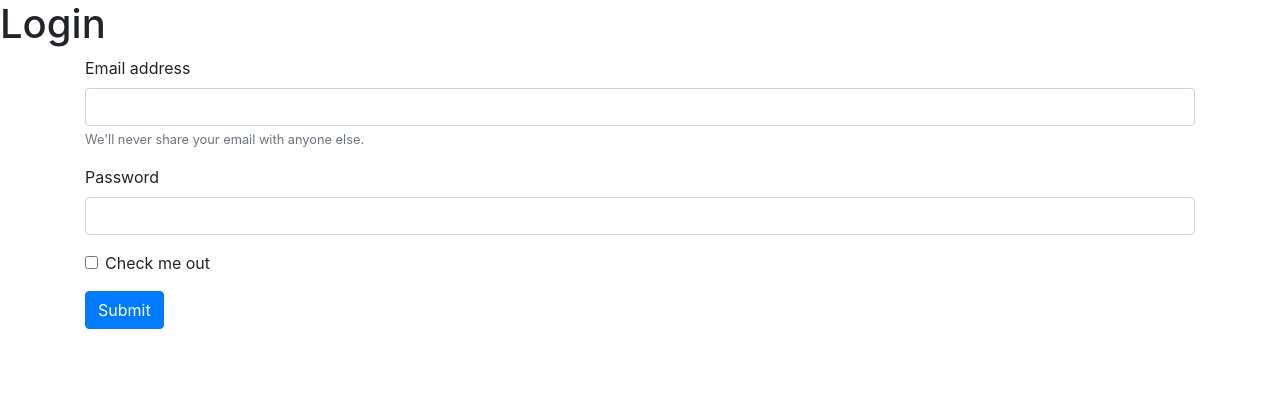
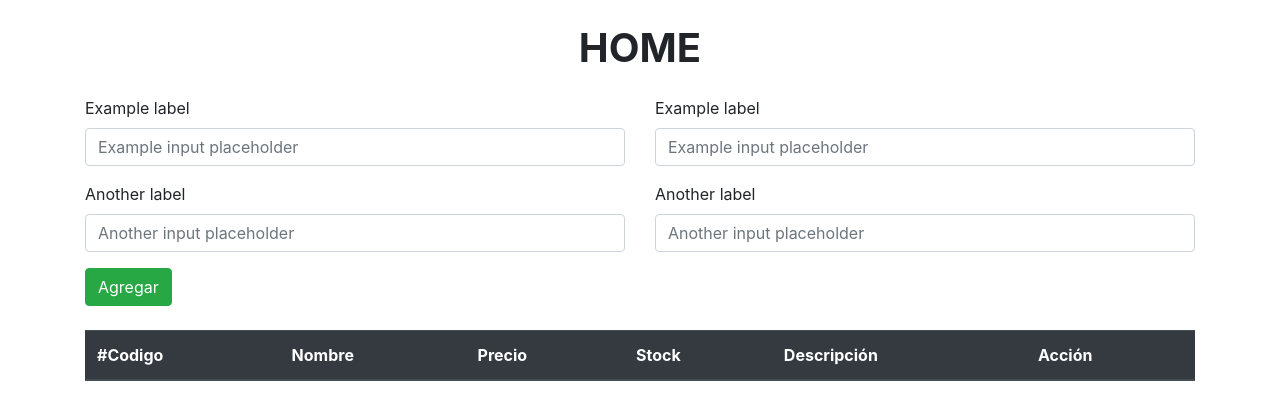
Before and after one commit to diego-034/CRUD_PHP, a PHP site: page / in a window 1280 px wide. Shown: the top 420 px of the page. Run offline with PHP 8.4, Linux system fonts and the light colour scheme; data that the repository does not hold is empty.

Commit message:
Creación de Form

```diff
--- a/Controllers/BasicController.php
+++ b/Controllers/BasicController.php
@@ -9,42 +9,11 @@ class BasicController
         $this->UserController = new UserController();
     }
 
-    public function Index()
-    {
-        try {
-            require "Views/Index.php";
-        } catch (Exception $ex) {
-            return;
-        }
-    }
-
     public function Home()
     {
         try {
             $data = $this->UserController->Read();
-            if($data != null) {
-                require "Views/Home.php";
-            } else {
-                header("Location: http://localhost:8080/CRUD_PHP/Login");
-            }
-        } catch (Exception $ex) {
-            return;
-        }
-    }
-
-    public function About()
-    {
-        try {
-            require "Views/About.php";
-        } catch (Exception $ex) {
-            return;
-        }
-    }
-
-    public function Login()
-    {
-        try {
-            require "Views/Login.php";
+            require "Views/Home.php";
         } catch (Exception $ex) {
             return;
         }
--- a/Controllers/UserController.php
+++ b/Controllers/UserController.php
@@ -3,10 +3,10 @@ require_once "Controllers/Interface/IController.php";
 require_once "Models/Conexion.php";
 class UserController implements IController{
     private Conexion $Conexion;
-    private $Consult = "SELECT * FROM Facturas";
-    private $Insert = "";
-    private $Delete = "";
-    private $Update = "";
+    private $Consult = "SELECT * FROM products";
+    private $Insert = "INSERT INTO products() VALUES()";
+    private $Delete = "DELETE products WHERE ProductId = ? ";
+    private $Update = "UPDATE products SET ";
 
     public function __construct()
     {
--- a/Router/Router.php
+++ b/Router/Router.php
@@ -16,16 +16,14 @@ class Router{
         if(isset($array[1])){
             $this->CallRoute($array[1]);
         }else{
-            $this->BasicController->Login();
+            $this->BasicController->Home();
         }
     }
 
     public function CallRoute($route){
         switch($route){
-            case "": $this->BasicController->Login(); break;
-            case "Login": $this->BasicController->Login(); break;
+            case "": $this->BasicController->Home(); break;
             case "Home": $this->BasicController->Home(); break;
-            case "About": $this->BasicController->About(); break;
             default: $this->CallRoute(""); break;
         }
     }
--- a/Views/Footer.php
+++ /dev/null
@@ -1,2 +0,0 @@
-<div class="container-fliud">
-</div>
--- /dev/null
+++ b/Views/Form.php
@@ -0,0 +1,28 @@
+<div class="container mt-4 mb-4">
+    <form>
+        <div class="row">
+            <div class="col-sm">
+                <div class="form-group">
+                    <label for="formGroupExampleInput">Example label</label>
+                    <input type="text" class="form-control" id="formGroupExampleInput" placeholder="Example input placeholder">
+                </div>
+                <div class="form-group">
+                    <label for="formGroupExampleInput2">Another label</label>
+                    <input type="text" class="form-control" id="formGroupExampleInput2" placeholder="Another input placeholder">
+                </div>
+            </div>
+            <div class="col-sm">
+                <div class="form-group">
+                    <label for="formGroupExampleInput">Example label</label>
+                    <input type="text" class="form-control" id="formGroupExampleInput" placeholder="Example input placeholder">
+                </div>
+                <div class="form-group">
+                    <label for="formGroupExampleInput2">Another label</label>
+                    <input type="text" class="form-control" id="formGroupExampleInput2" placeholder="Another input placeholder">
+                </div>
+            </div>
+
+        </div>
+        <button type="button" class="btn btn-success">Agregar</button>
+    </form>
+</div>
--- a/Views/Home.php
+++ b/Views/Home.php
@@ -1,7 +1,7 @@
-<?php
-require "Views/Navbar.php";
-?>
-    <h1>Home</h1>
+<div class="container-fliud bg-white pt-4">
+    <h1 class="text-center  mb-4"><strong>HOME</strong></h1>
     <?php
+    require "Views/Form.php";
     require "Views/Table.php";
     ?>
+</div>
--- a/Views/Login.php
+++ /dev/null
@@ -1,32 +0,0 @@
-<!DOCTYPE html>
-<html lang="en">
-
-<head>
-    <meta charset="UTF-8">
-    <meta name="viewport" content="width=device-width, initial-scale=1.0">
-    <title>Login</title>
-</head>
-
-<body>
-    <h1>Login</h1>
-    <div class="container">
-        <form method="POST" action="http://localhost:8080/CRUD_PHP/Home">
-            <div class="form-group">
-                <label for="exampleInputEmail1">Email address</label>
-                <input name="email" type="email" class="form-control" id="exampleInputEmail1" aria-describedby="emailHelp">
-                <small id="emailHelp" class="form-text text-muted">We'll never share your email with anyone else.</small>
-            </div>
-            <div class="form-group">
-                <label for="exampleInputPassword1">Password</label>
-                <input type="password" class="form-control" id="exampleInputPassword1">
-            </div>
-            <div class="form-group form-check">
-                <input type="checkbox" class="form-check-input" id="exampleCheck1">
-                <label class="form-check-label" for="exampleCheck1">Check me out</label>
-            </div>
-            <button type="submit" class="btn btn-primary">Submit</button>
-        </form>
-    </div>
-</body>
-
-</html>
--- a/Views/Table.php
+++ b/Views/Table.php
@@ -2,10 +2,13 @@
     <table class="table table-dark">
         <thead>
             <tr>
-                    <th scope="col">#</th>
-                    <th scope="col">First</th>
-                    <th scope="col">Last</th>
-                    <th scope="col">Handle</th>
+                <th scope="col">#Codigo</th>
+                <th scope="col">Nombre</th>
+                <th scope="col">Precio</th>
+                <th scope="col">Stock</th>
+                <th scope="col">Descripción</th>
+                <th scope="col">Acción</th>
+
             </tr>
         </thead>
         <tbody>
@@ -17,6 +20,10 @@
                     <td><?php echo $invoice[2]; ?></td>
                     <td><?php echo $invoice[3]; ?></td>
                     <td><?php echo $invoice[4]; ?></td>
+                    <td>
+                        <button type="button" class="btn btn-danger">Eliminar</button>
+                        <button type="button" class=" ml-4 btn btn-primary">Actualizar</button>
+                    </td>
                 </tr>
             <?php endforeach; ?>
         </tbody>
```
Also changed, not shown: Views/About.php (deleted, +0 -11 lines), Views/Navbar.php (deleted, +0 -37 lines). Lines whose indentation alone changed are shown as unchanged.
